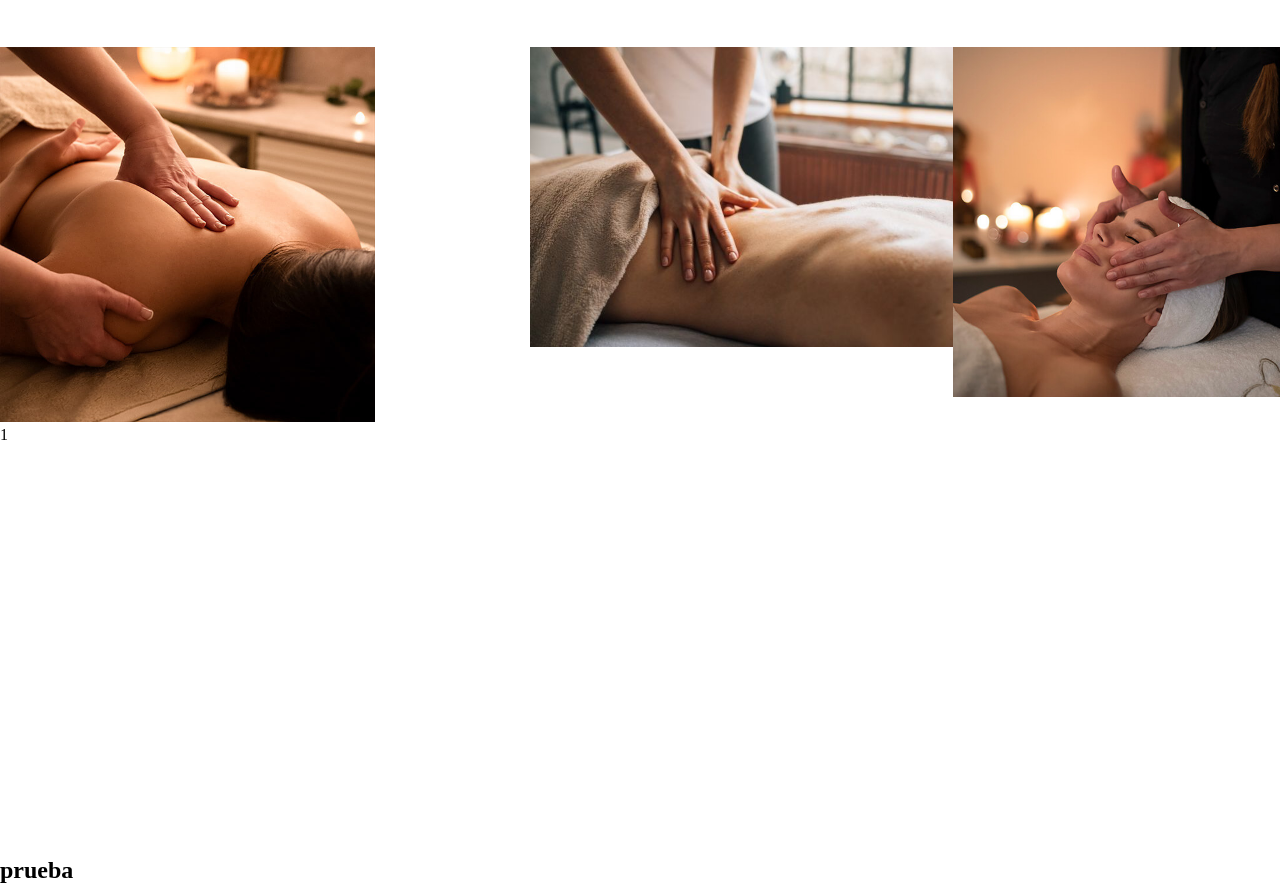
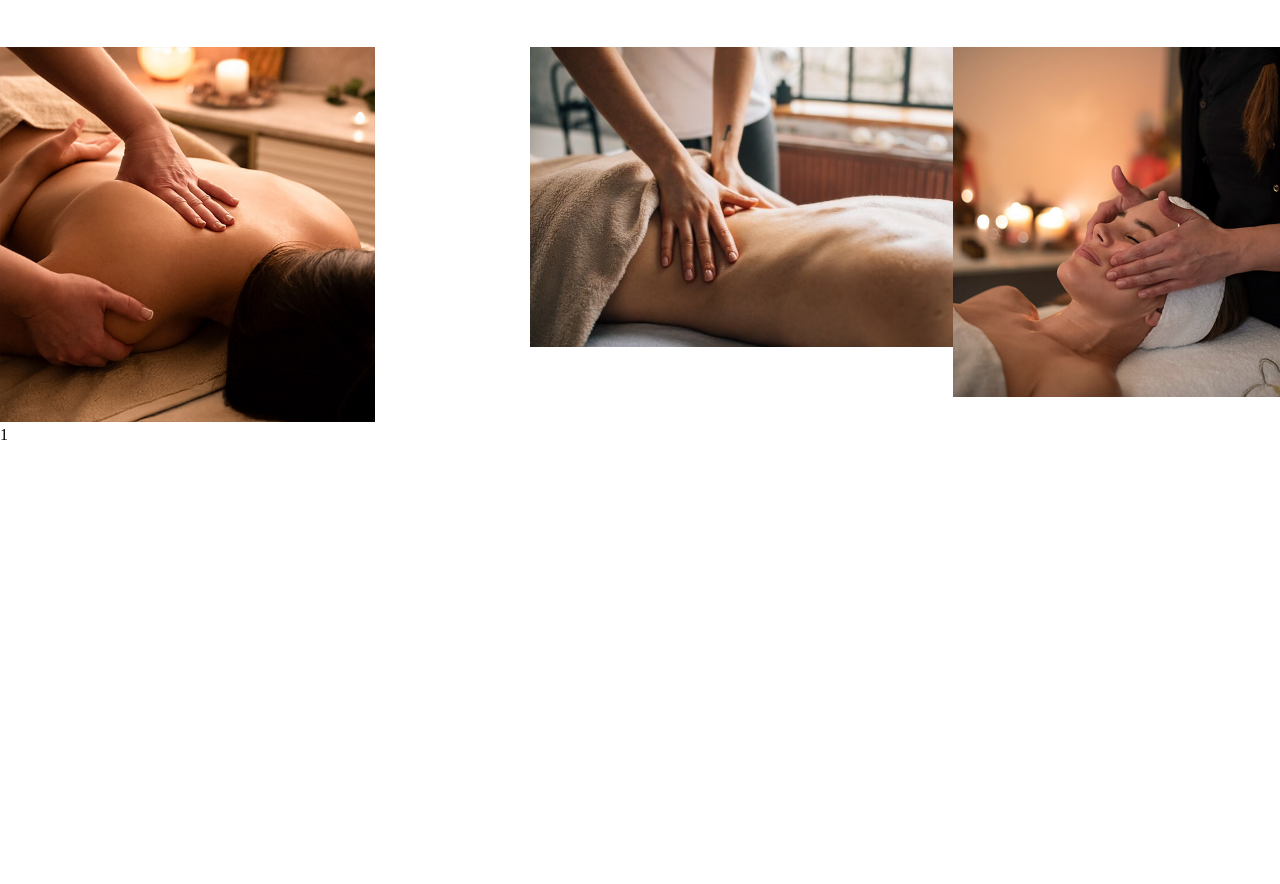
Before and after one commit to pxablo/proyecto, a plain HTML site: page index.html in a window 1280 px wide. Shown: the part 126-1010 px from the top of the page. After the commit the page ends 983 px from the top, so only its background shows below. Drawn offline with Linux system fonts and the light colour scheme.

Commit message:
le saque el titulo

```diff
--- a/index.html
+++ b/index.html
@@ -39,7 +39,7 @@
 </section>
 
 
-<h2> prueba</h2>
+
 
 </body>
 </html>
```
